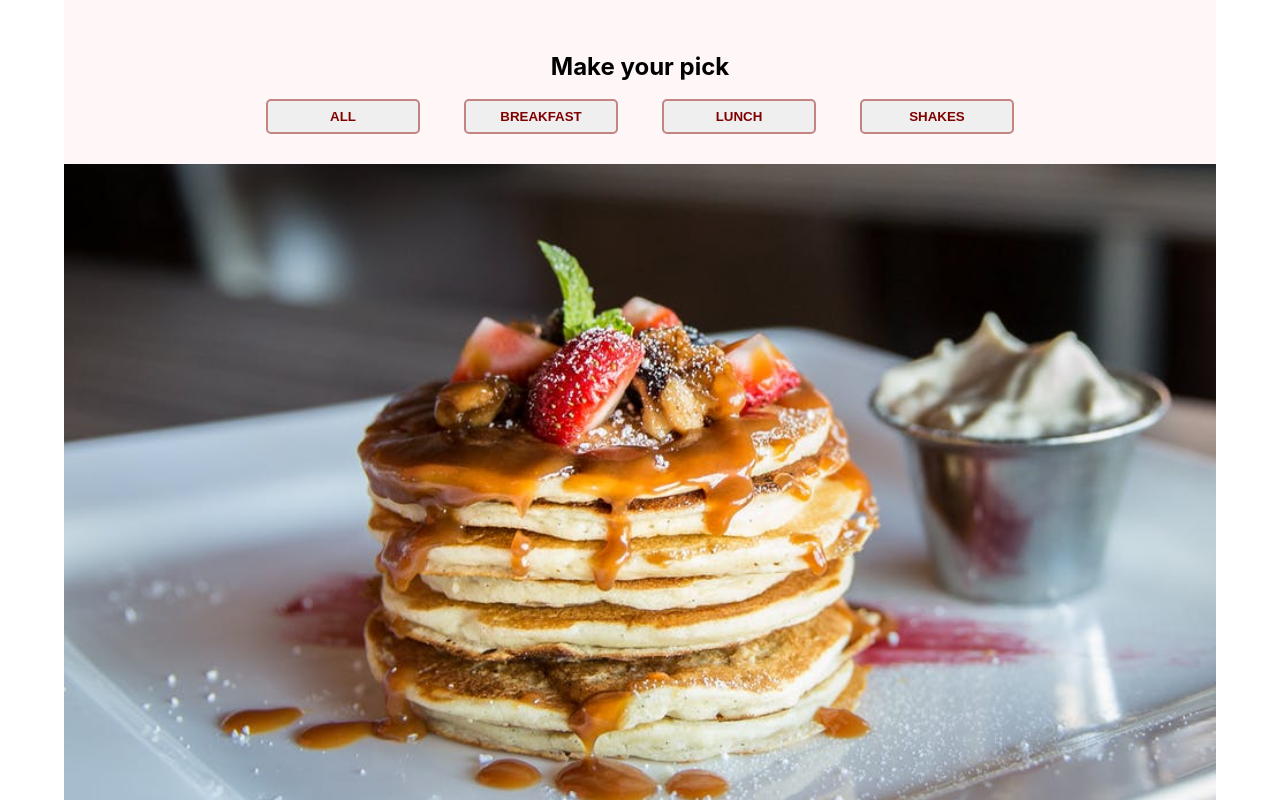
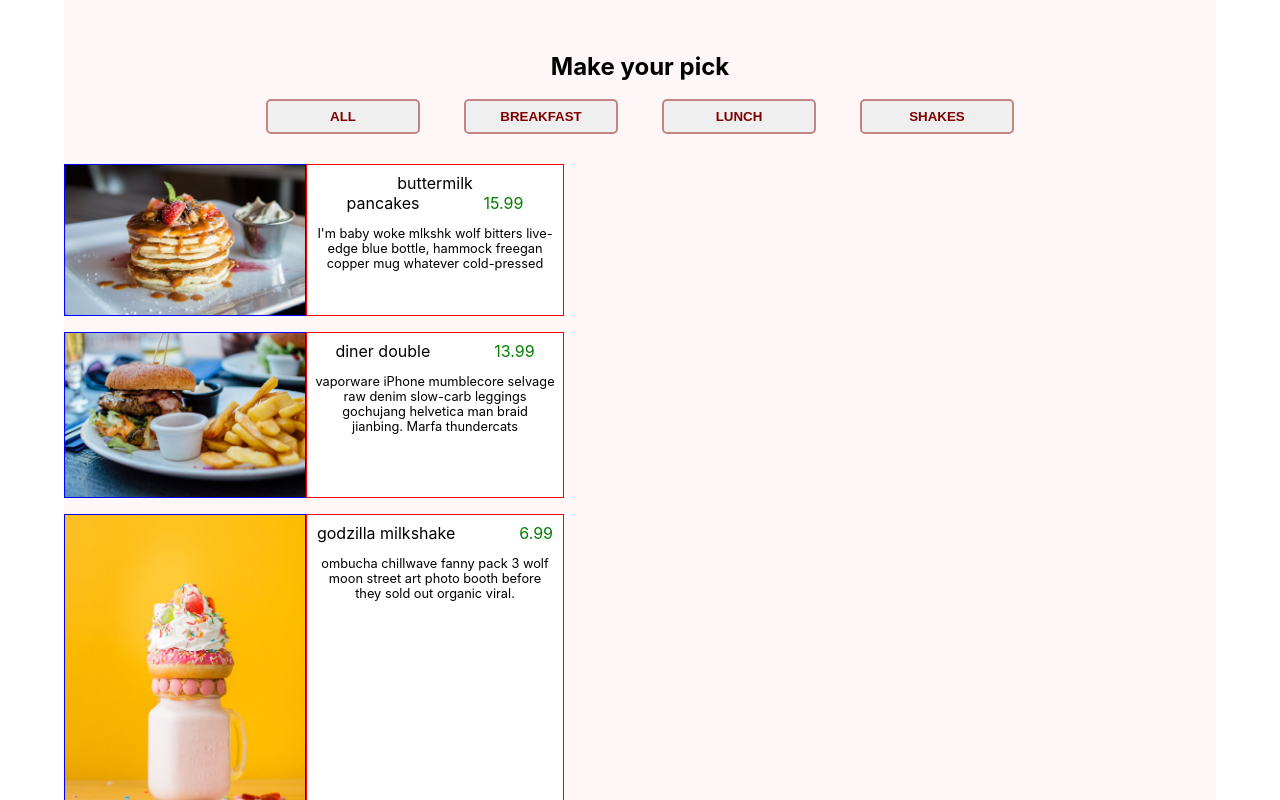
Before and after one commit to BSlaven/menu-app, a React (Vite) app: page / in a window 1280 px wide. Shown: the top 800 px of the page. Built offline with nearby package versions, Linux system fonts and the light colour scheme.

Commit message:
add style and content to menu item

```diff
--- a/src/components/Categories/Categories.jsx
+++ b/src/components/Categories/Categories.jsx
@@ -6,7 +6,7 @@ const Categories = ({ categories, click }) => {
   return (
     <div className={classes.categories}>
       <button className={classes.category} onClick={() => click('')} >All</button>
-      {categories.map(category => <Category click={click} key={category.id} category={category} />)}
+      {categories.map(category => <Category click={click} key={category} category={category} />)}
     </div>
   )
 }
--- a/src/components/MenuItem/MenuItem.jsx
+++ b/src/components/MenuItem/MenuItem.jsx
@@ -7,8 +7,12 @@ const MenuItem = ({ item }) => {
         <img className={classes.image} src={item.img} alt={item.title} />
       </div>
       <div className={classes.contentContainer}>
-        <p>{item.title} <span>{item.price}</span></p>
-        <p>{item.desc}</p>
+        <p className={classes.title}>{item.title}
+          <span className={classes.price}>
+            {item.price}
+          </span>
+        </p>
+        <p className={classes.description}>{item.desc}</p>
       </div>
     </div>
   )
--- a/src/components/MenuItem/MenuItem.module.css
+++ b/src/components/MenuItem/MenuItem.module.css
@@ -1,3 +1,37 @@
+.item {
+  background-color: rgb(255, 234, 234);
+  background-color: #fff;
+  width: 100%;
+  max-width: 500px;
+  display: flex;
+  margin-bottom: 1rem;
+}
+
+.imageContainer {
+  width: 50%;
+  border: 1px solid blue;
+}
+
 .image {
   width: 100%;
+  height: 100%;
 }
+
+.contentContainer {
+  padding: 0.5rem;
+  width: 50%;
+  border: 1px solid red;
+}
+
+.title {
+  margin: 0;
+}
+
+.price {
+  margin-left: 4rem;
+  color: green;
+}
+
+.description {
+  font-size: 0.8rem;
+}
```
